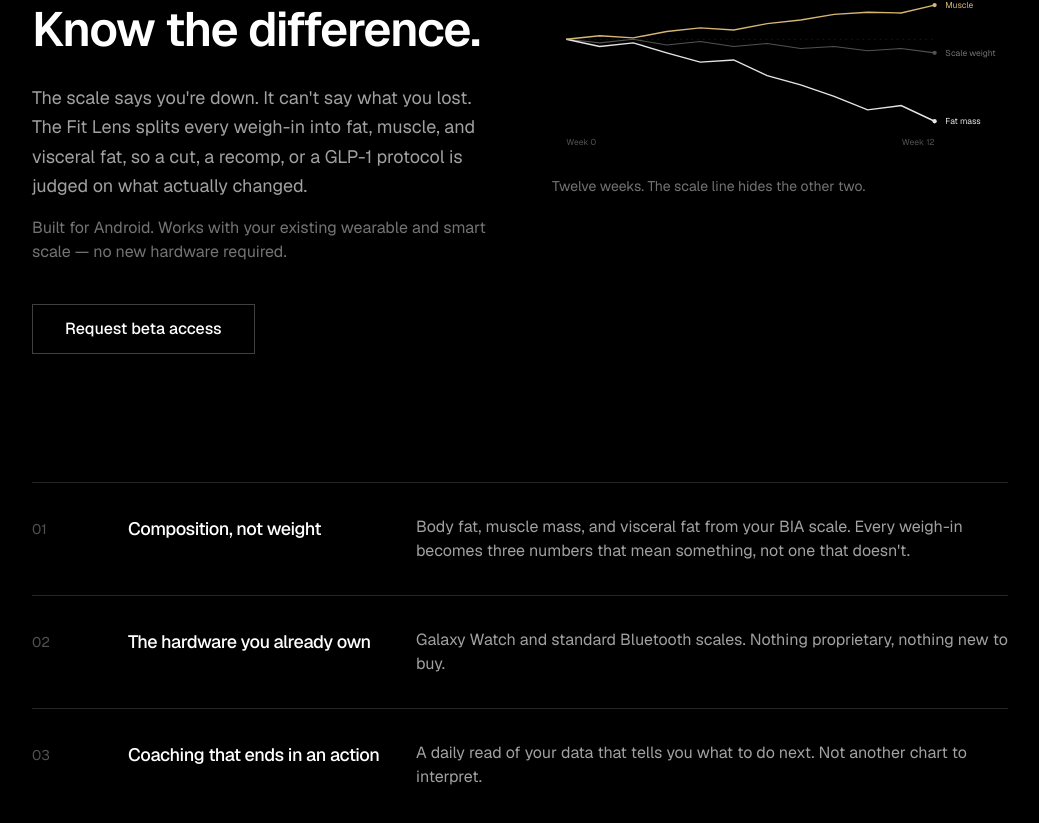
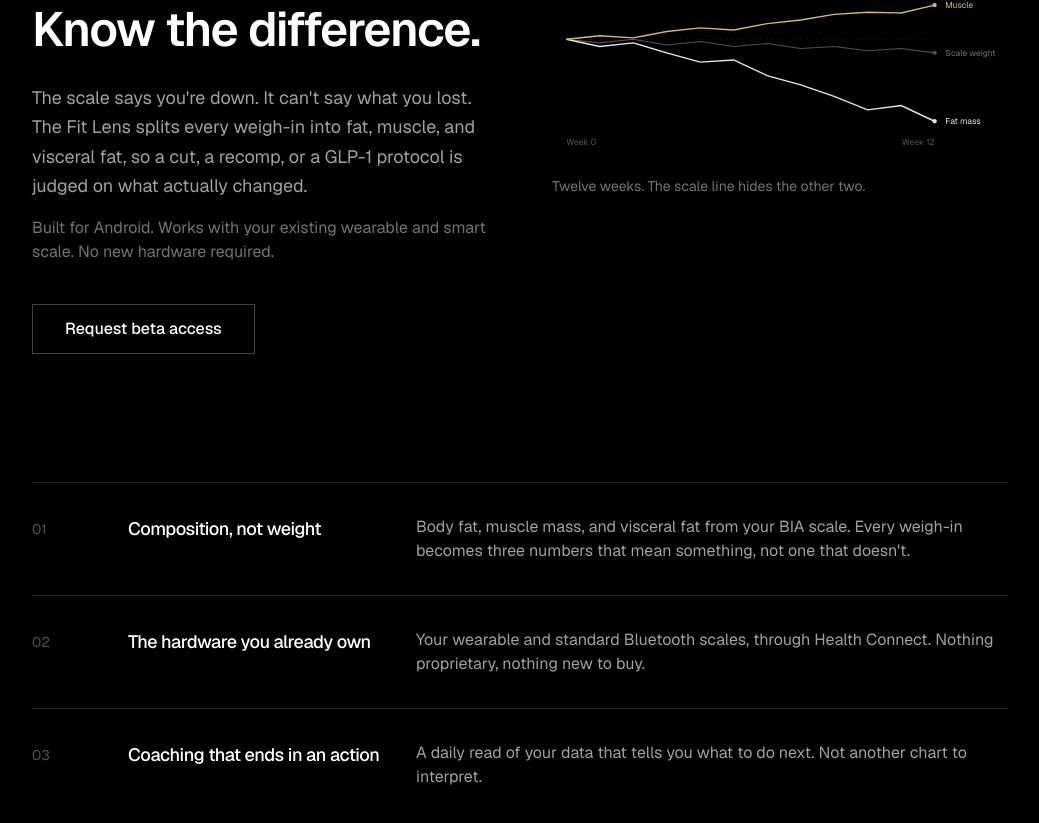
Before and after one commit to dreoz1988/thefitlens-site, a Next.js app: page /beta in a window 1280 px wide. Shown: the part 333-1156 px from the top of the page, without its empty margins (120-1159 px from the left). Built offline with nearby package versions, Linux system fonts and the light colour scheme.

Commit message:
Align beta copy: drop em dash, remove Galaxy Watch from differentiator 02
Hero subhead now ends "smart scale. No new hardware required." and
differentiator 02 says wearables connect through Health Connect.

Co-Authored-By: Claude Fable 5 <noreply@anthropic.com>

```diff
--- a/src/app/beta/page.tsx
+++ b/src/app/beta/page.tsx
@@ -70,7 +70,7 @@ const DIFFERENTIATORS = [
   {
     n: "02",
     title: "The hardware you already own",
-    body: "Galaxy Watch and standard Bluetooth scales. Nothing proprietary, nothing new to buy.",
+    body: "Your wearable and standard Bluetooth scales, through Health Connect. Nothing proprietary, nothing new to buy.",
   },
   {
     n: "03",
@@ -105,7 +105,7 @@ export default function BetaPage() {
             </p>
             <p className="text-neutral-500 mb-10 max-w-prose">
               Built for Android. Works with your existing wearable and smart
-              scale — no new hardware required.
+              scale. No new hardware required.
             </p>
             <a
               href="#request"
```
